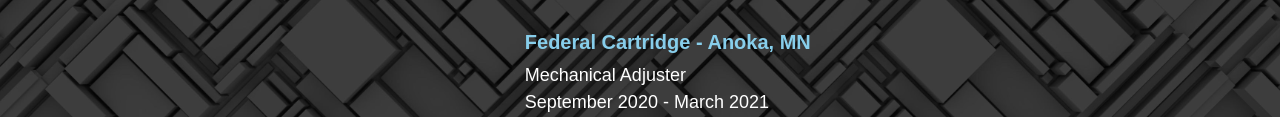
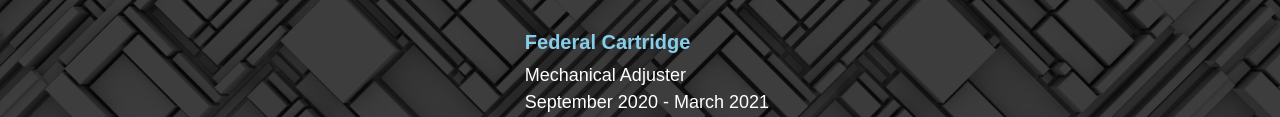
Before and after one commit to travis-goodfella/mywebsite, a plain HTML site: page about.html in a window 1280 px wide. Shown: the part 1141-1258 px from the top of the page. Drawn offline with Linux system fonts and the light colour scheme.

Commit message:
federal cartridge update 1

```diff
--- a/about.html
+++ b/about.html
@@ -59,7 +59,7 @@
 						<li>Documented firewall configurations, policies, and procedures.</li>
 					</ul>
 
-					<h3>Federal Cartridge - Anoka, MN</h3>
+					<h3>Federal Cartridge</h3>
 					<p>Mechanical Adjuster<br>September 2020 - March 2021</p>
 					<ul>
 						<li>Tracked deadlines for each order & planned work orders accordingly</li>
```
